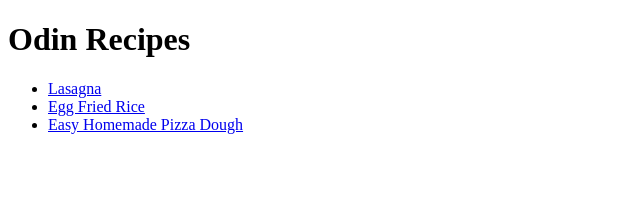
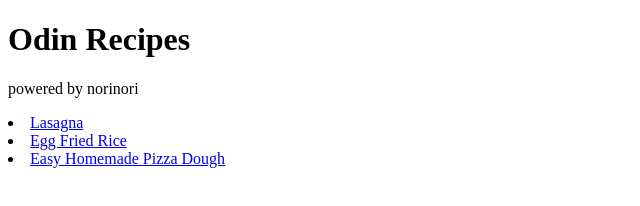
Before and after one commit to norinorilol/odin-recipes, a plain HTML site: page index.html in a window 1280 px wide. Shown: the whole page, without its empty margins (0-640 px from the left). Drawn offline with Linux system fonts and the light colour scheme.

Commit message:
Add div & classes

```diff
--- a/index.html
+++ b/index.html
@@ -3,15 +3,23 @@
 <head>
     <meta charset="UTF-8">
     <meta name="viewport" content="width=device-width, initial-scale=1.0">
-    <title>Lasagna Recipe</title>
+    <link rel="stylesheet" href="styles.css">
+    <title>Recipes</title>
 </head>
 <body>
-    <h1>Odin Recipes</h1>
-    <ul>
-        <li><a href="recipes/lasagna.html">Lasagna</a></li>
-        <li><a href="recipes/Egg-Fried-Rice.html">Egg Fried Rice</a></li>
-        <li><a href="recipes/Easy-Homemade-Pizza-Dough.html">Easy Homemade Pizza Dough</a></li>
+        <div class="container">
+            <h1 class="title">Odin Recipes</h1>
+            <p class="para">powered by norinori</p>
+            <div class="list">
+                <li><a href="recipes/lasagna.html">Lasagna</a></li>
+                <li><a href="recipes/Egg-Fried-Rice.html">Egg Fried Rice</a></li>
+                <li><a href="recipes/Easy-Homemade-Pizza-Dough.html">Easy Homemade Pizza Dough</a></li>
+            </div>
+        </div>
 
-    </ul>
+
+
+
+
 </body>
 </html>
```
